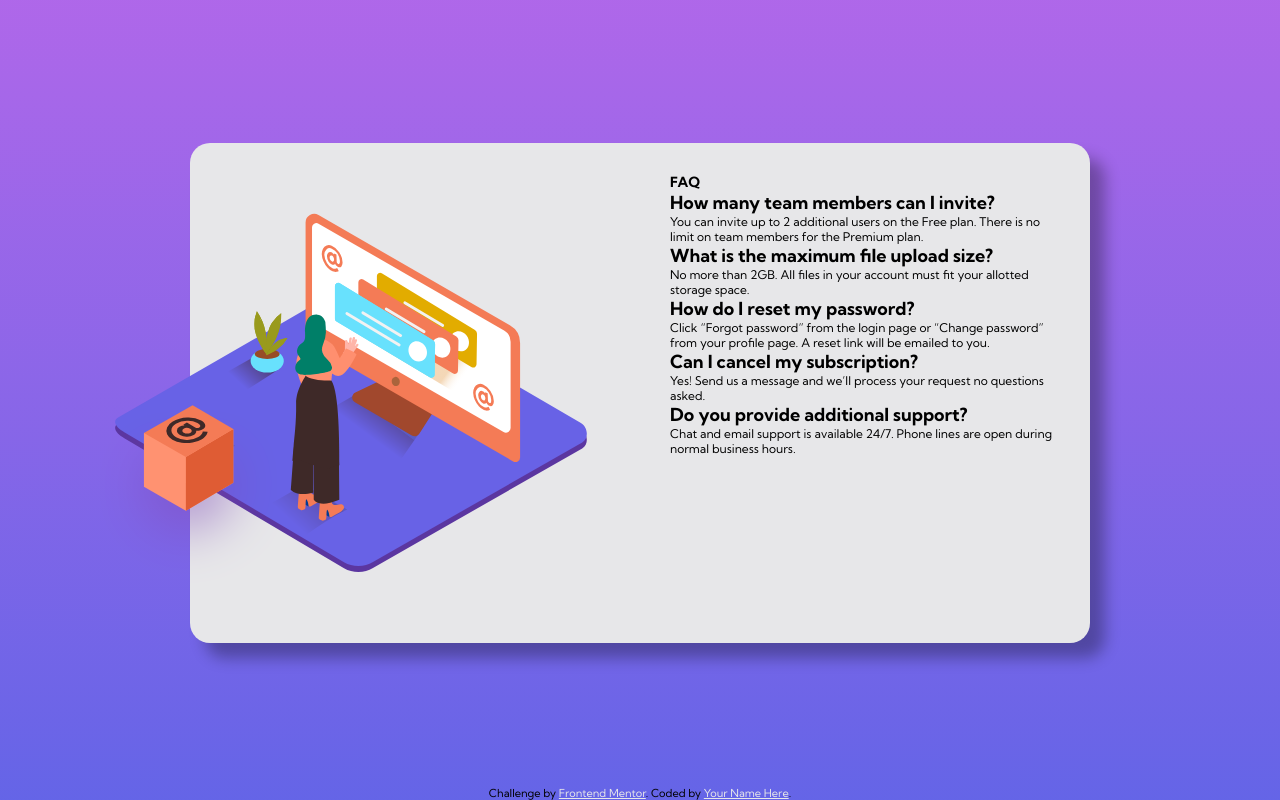
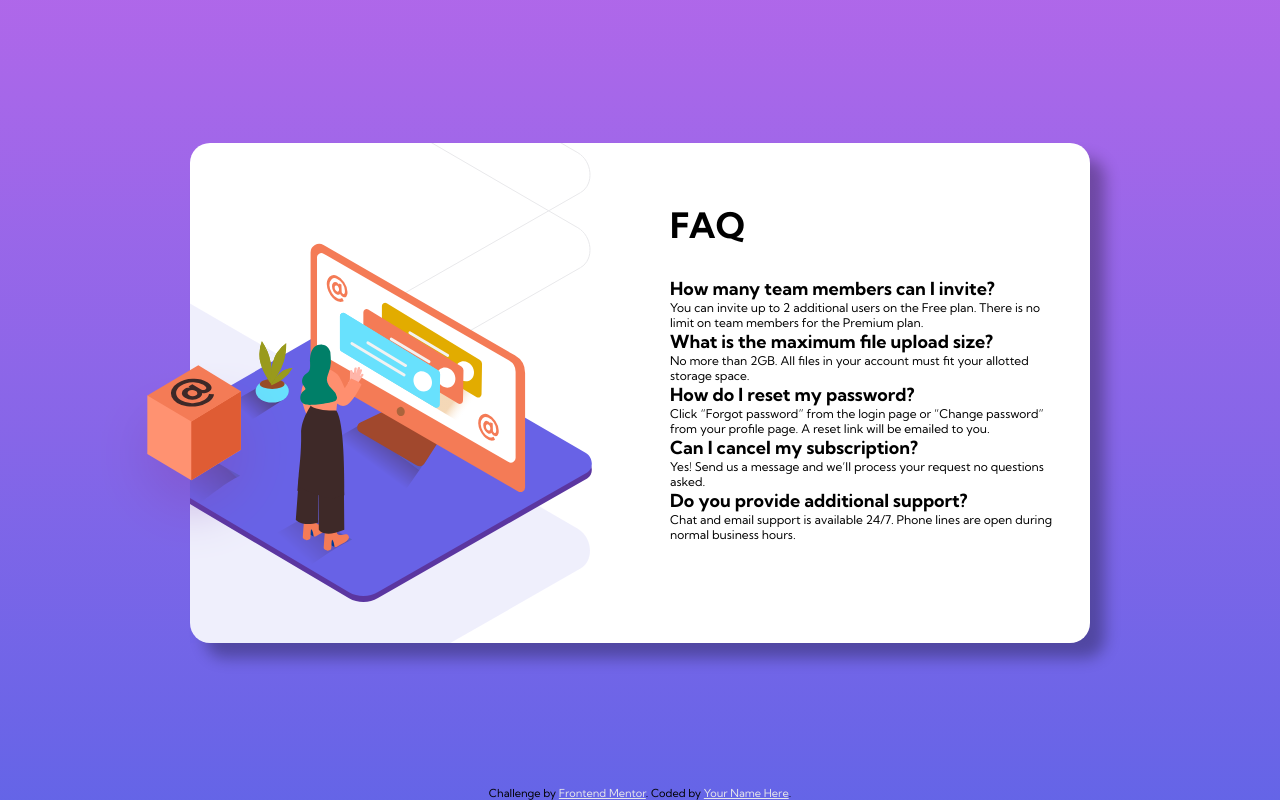
Before and after one commit to FelipeFerreiraSS/faq-accordion-card, a plain HTML site: page index.html in a window 1280 px wide. Drawn offline with Linux system fonts and the light colour scheme.

Commit message:
css image

```diff
--- a/index.html
+++ b/index.html
@@ -21,11 +21,6 @@
     <section class="container">
 
       <section class="illustration">
-        <img
-          src="./images/illustration-woman-online-desktop.svg"
-          class="illustration-woman-online-desktop"
-          alt="illustration-woman-online-desktop"
-        >
 
         <img
           src="./images/illustration-box-desktop.svg"
--- a/style.css
+++ b/style.css
@@ -37,7 +37,7 @@ body {
 }
 
 .container {
-  background: var(--LightGrayishBlue);
+  background: rgb(255, 255, 255);
   border-radius: 20px;
   width: 900px;
   height: 500px;
@@ -50,16 +50,22 @@ body {
 .illustration {
   width: 450px;
   height: 500px;
-}
 
-.illustration-woman-online-desktop {
-  margin-top: 70px;
-  margin-left: -75px;
+  background-image: url(./images/illustration-woman-online-desktop.svg),
+    url(./images/bg-pattern-desktop.svg);
+  background-repeat: no-repeat, no-repeat;
+  background-position-x: -70px, -565px;
+  background-position-y: 100px, -267px;
+
+  display: flex;
 }
 
 .illustration-box-desktop {
-  margin-top: -175px;
-  margin-left: -97px;
+  width: 200px;
+  height: 200px;
+  display: flex;
+  margin-top: 220px;
+  margin-left: -96px;
 }
 
 .faq {
@@ -67,3 +73,9 @@ body {
   height: 500px;
   padding: 30px;
 }
+
+.faq > h1 {
+  font-size: 35px;
+  margin-bottom: 30px;
+  margin-top: 30px;
+}
```
